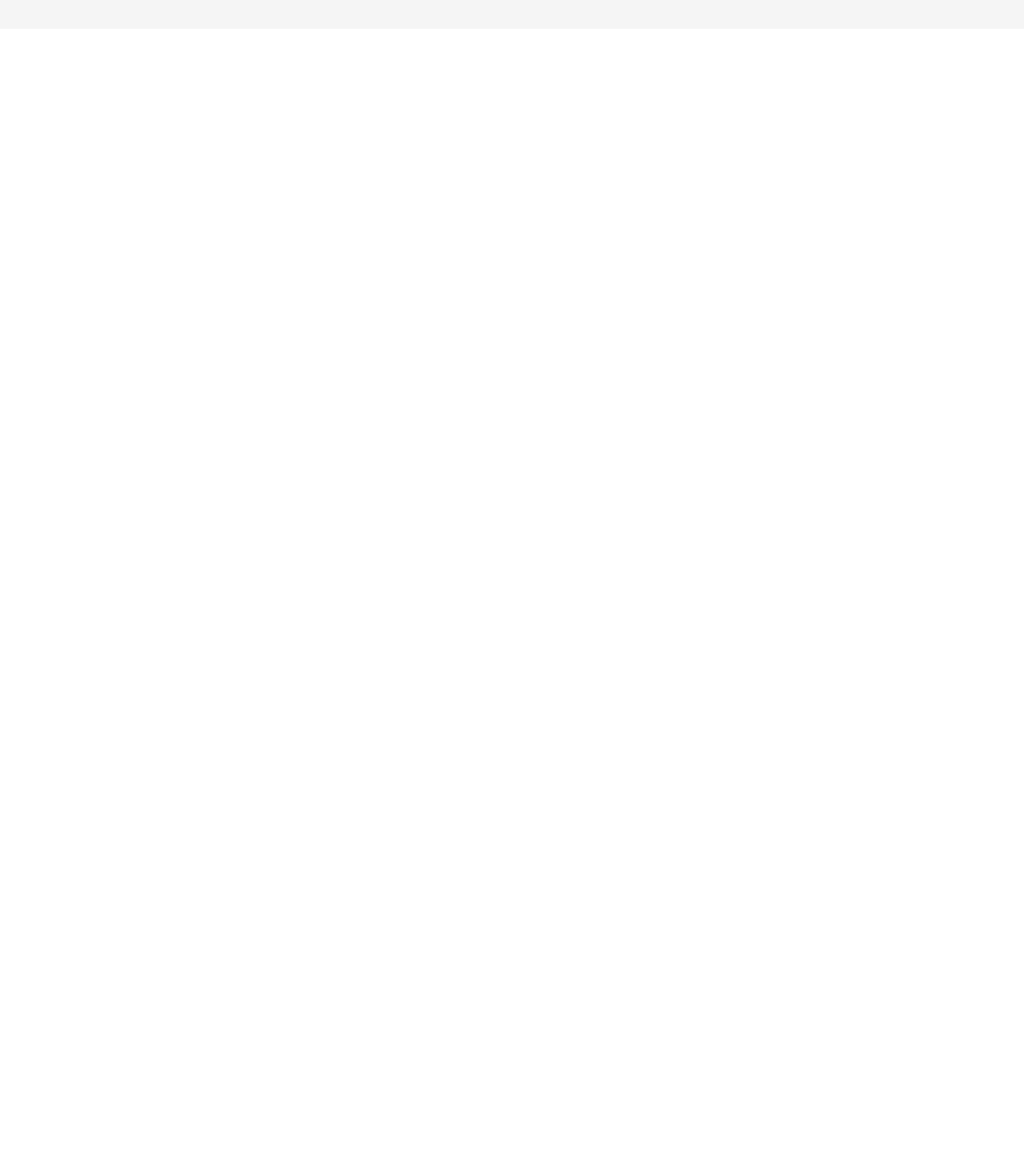
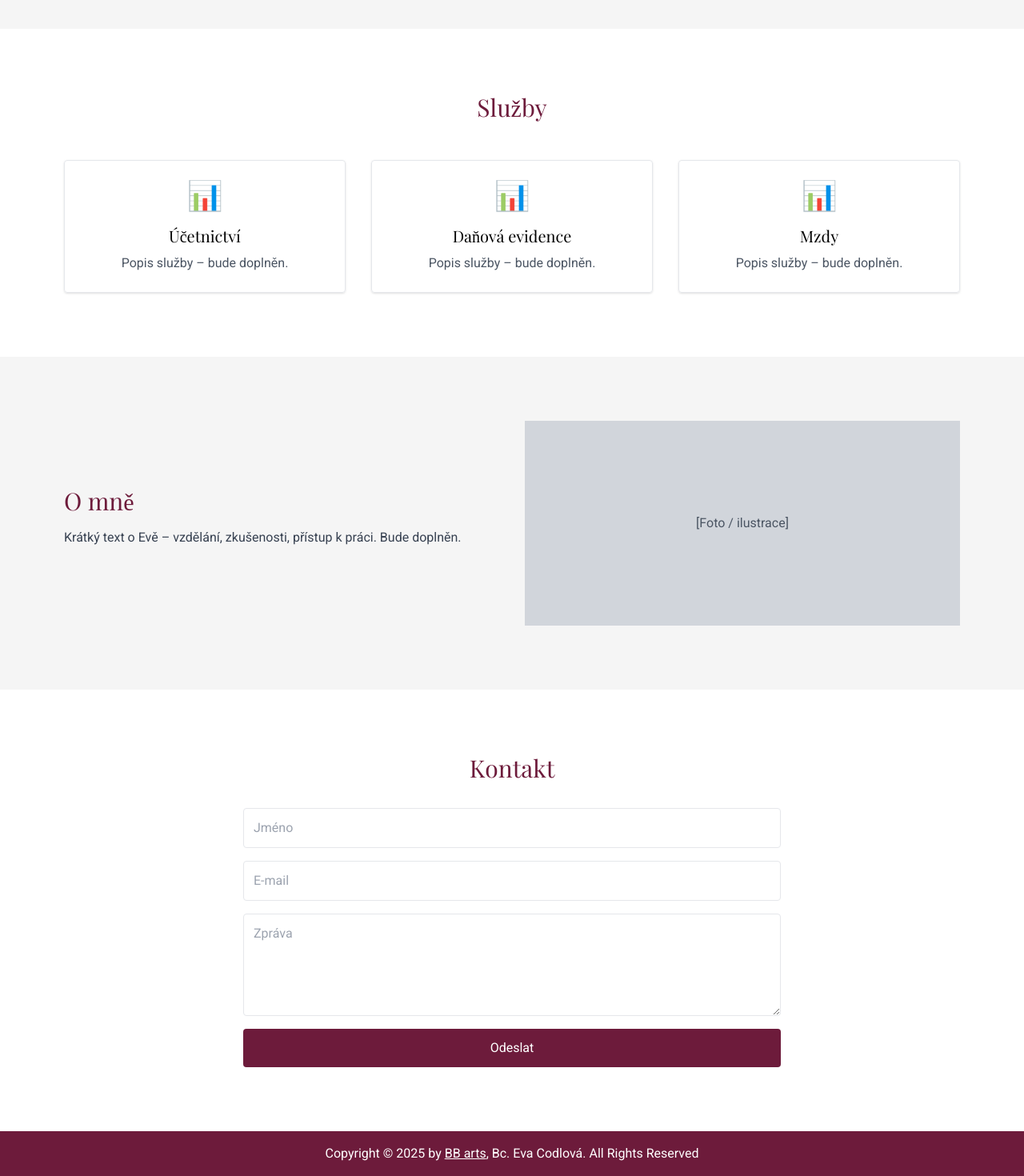
Before and after one commit to bbartonova/eva-codlova-web, a React (Vite) app: page / in a window 1280 px wide. Shown: the part 532-2002 px from the top of the page at 80% size. Before the commit the page ends 800 px from the top, so only its background shows below. Built offline with nearby package versions, Linux system fonts and the light colour scheme.

Commit message:
doplneni obsahu, oprava odsazeni hamburgermenu

```diff
--- a/src/App.jsx
+++ b/src/App.jsx
@@ -71,12 +71,20 @@ export default function App() {
               </a>
             </li>
             <li>
-              <a href="/cenik" className={menuLinkClass}>
+              <a
+                href="#cenik"
+                onClick={(e) => handleMenuClick(e, '#cenik')}
+                className={menuLinkClass}
+              >
                 CENÍK
               </a>
             </li>
             <li>
-              <a href="/ecommerce" className={menuLinkClass}>
+              <a
+                href="#ecommerce"
+                onClick={(e) => handleMenuClick(e, '#ecommerce')}
+                className={menuLinkClass}
+              >
                 E-COMMERCE
               </a>
             </li>
@@ -97,33 +105,46 @@ export default function App() {
             ☰
           </button>
           {menuOpen && (
-            <div className="absolute top-full right-0 w-[85vw] bg-[#6D1B3B] text-white px-6 pb-4 space-y-2 z-40 rounded shadow-lg uppercase tracking-wide">
-              <a href="#home" onClick={(e) => handleMenuClick(e, '#home')}>
+            <div className="absolute top-full right-0 w-[85vw] bg-[#6D1B3B] text-white px-6 py-4 space-y-4 z-40 rounded shadow-lg uppercase tracking-wide">
+              <a
+                href="#home"
+                onClick={(e) => handleMenuClick(e, '#home')}
+                className="block"
+              >
                 ÚVOD
               </a>
-              <br />
               <a
                 href="#services"
                 onClick={(e) => handleMenuClick(e, '#services')}
+                className="block"
               >
                 SLUŽBY
               </a>
-              <br />
-              <a href="#about" onClick={(e) => handleMenuClick(e, '#about')}>
+              <a
+                href="#about"
+                onClick={(e) => handleMenuClick(e, '#about')}
+                className="block"
+              >
                 O MNĚ
               </a>
-              <br />
-              <a href="/cenik" onClick={() => setMenuOpen(false)}>
+              <a
+                href="#cenik"
+                onClick={(e) => handleMenuClick(e, '#cenik')}
+                className="block"
+              >
                 CENÍK
               </a>
-              <br />
-              <a href="/ecommerce" onClick={() => setMenuOpen(false)}>
+              <a
+                href="#ecommerce"
+                onClick={(e) => handleMenuClick(e, '#ecommerce')}
+                className="block"
+              >
                 E-COMMERCE
               </a>
-              <br />
               <a
                 href="#contact"
                 onClick={(e) => handleMenuClick(e, '#contact')}
+                className="block"
               >
                 KONTAKT
               </a>
@@ -170,7 +191,99 @@ export default function App() {
         </div>
       </section>
 
-      {/* Ostatní sekce beze změny */}
+      {/* Služby */}
+      <section id="services" className="py-20 bg-white">
+        <div className="max-w-6xl mx-auto px-4 text-center">
+          <h2 className="font-playfair text-3xl mb-12 text-[#6D1B3B]">
+            Služby
+          </h2>
+          <div className="grid md:grid-cols-3 gap-8">
+            {['Účetnictví', 'Daňová evidence', 'Mzdy'].map((service, i) => (
+              <div
+                key={i}
+                className="border p-6 rounded shadow hover:shadow-lg transition"
+              >
+                <div className="text-4xl mb-4">📊</div>
+                <h3 className="font-playfair text-xl mb-2">{service}</h3>
+                <p className="text-gray-600">Popis služby – bude doplněn.</p>
+              </div>
+            ))}
+          </div>
+        </div>
+      </section>
+
+      {/* O mně */}
+      <section id="about" className="py-20 bg-[#F5F5F5]">
+        <div className="max-w-6xl mx-auto px-4 grid md:grid-cols-2 gap-8 items-center">
+          <motion.div
+            initial={{ opacity: 0, x: -50 }}
+            whileInView={{ opacity: 1, x: 0 }}
+            transition={{ duration: 1 }}
+          >
+            <h2 className="font-playfair text-3xl mb-4 text-[#6D1B3B]">
+              O mně
+            </h2>
+            <p className="text-gray-700 mb-4">
+              Krátký text o Evě – vzdělání, zkušenosti, přístup k práci. Bude
+              doplněn.
+            </p>
+          </motion.div>
+          <motion.div
+            initial={{ opacity: 0, x: 50 }}
+            whileInView={{ opacity: 1, x: 0 }}
+            transition={{ duration: 1 }}
+          >
+            <div className="w-full h-64 bg-gray-300 flex items-center justify-center">
+              <span className="text-gray-600">[Foto / ilustrace]</span>
+            </div>
+          </motion.div>
+        </div>
+      </section>
+
+      {/* Kontakt */}
+      <section id="contact" className="py-20 bg-white">
+        <div className="max-w-6xl mx-auto px-4">
+          <h2 className="font-playfair text-3xl mb-8 text-[#6D1B3B] text-center">
+            Kontakt
+          </h2>
+          <form className="max-w-2xl mx-auto grid gap-4">
+            <input
+              type="text"
+              placeholder="Jméno"
+              className="border p-3 rounded w-full"
+            />
+            <input
+              type="email"
+              placeholder="E-mail"
+              className="border p-3 rounded w-full"
+            />
+            <textarea
+              placeholder="Zpráva"
+              className="border p-3 rounded w-full h-32"
+            />
+            <button
+              type="submit"
+              className="bg-[#6D1B3B] text-white px-6 py-3 rounded hover:bg-[#8a2b52] transition"
+            >
+              Odeslat
+            </button>
+          </form>
+        </div>
+      </section>
+
+      {/* Patička */}
+      <footer className="bg-[#6D1B3B] text-white py-4 text-center">
+        Copyright © {new Date().getFullYear()} by{' '}
+        <a
+          href="https://www.linkedin.com/in/blanka-bartonova"
+          target="_blank"
+          rel="noopener noreferrer"
+          className="underline hover:text-gray-300"
+        >
+          BB arts
+        </a>
+        , Bc. Eva Codlová. All Rights Reserved
+      </footer>
     </div>
   );
 }
```
